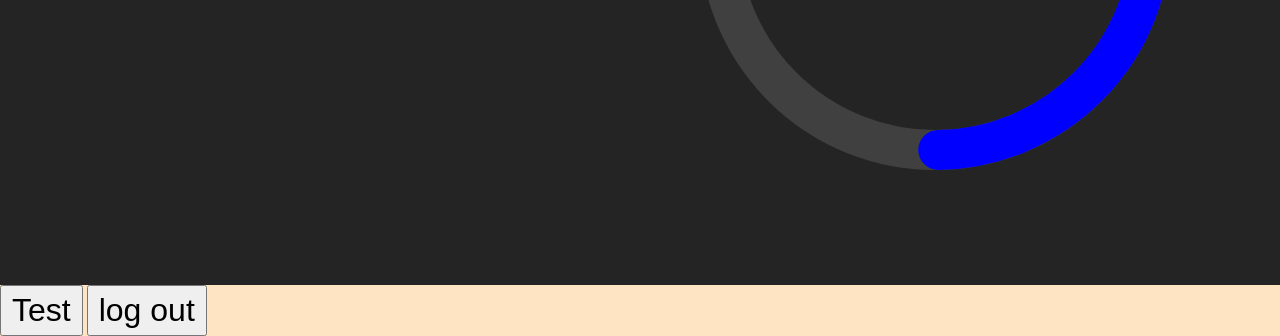
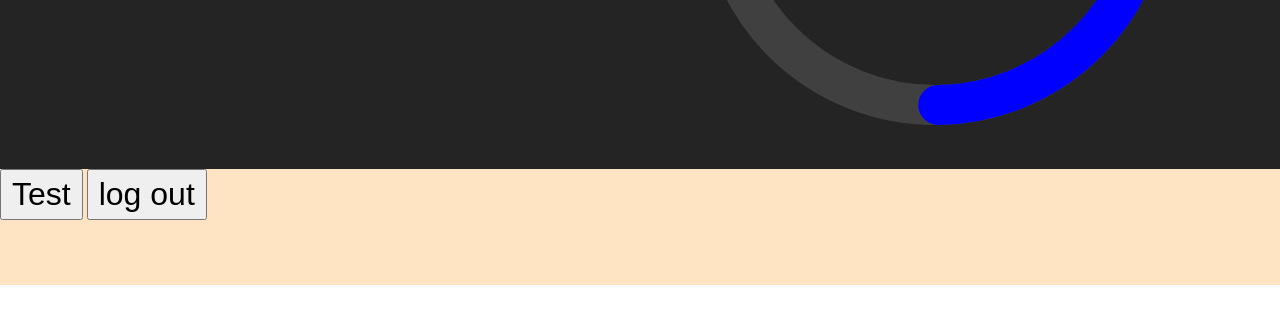
Before and after one commit to Johannesfyren/GCalendarProject, a website built with webpack: page src/index.html in a window 1280 px wide. Shown: the part 515-851 px from the top of the page. After the commit the page ends 800 px from the top, so only its background shows below. Built offline with nearby package versions, Linux system fonts and the light colour scheme.

Commit message:
Finish placement of countdown

```diff
--- a/src/CDStyle.css
+++ b/src/CDStyle.css
@@ -2,10 +2,12 @@
     display: flex;
     position: relative;
     /* visibility: hidden; */
-    max-height:800px;
+    height:500px;
     aspect-ratio: 1 / 1;
     justify-content: center;
     align-items: center;
+    align-self: center;
+    justify-self: center;
 }
 svg{
     display:flex;
--- a/src/style.css
+++ b/src/style.css
@@ -21,7 +21,7 @@ body{
     display: flex;
     flex-direction: column;
     justify-content: space-between;
-    padding: 50px;
+    padding: 50px 50px 0px 50px;
     gap: 30px;
 }
 
@@ -30,8 +30,7 @@ body{
     grid-template-columns: 1fr 1fr;
     flex-direction: row;
     flex: 1;
-    min-height: 500px;/*test*/
-    min-width: 500px;
+
 }
 .title-time-container{
     flex-shrink: 0;
@@ -42,7 +41,7 @@ body{
 .sec-content{
     flex: 1;
     background-color: bisque;
-    height: 100%;
+    max-height: 200px;
 }
 
 .header-content{
```
